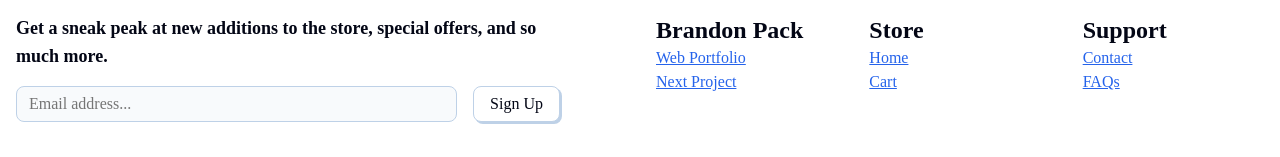
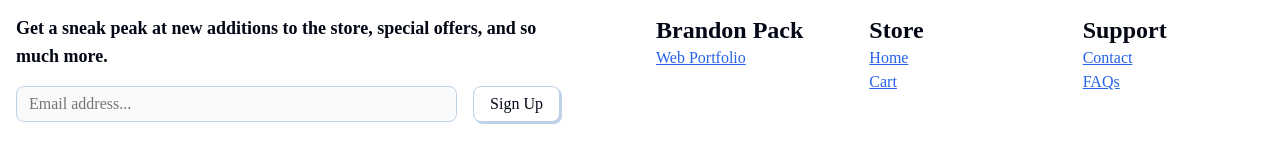
Before and after one commit to brandonpack03/3_stackstore, a Next.js app: page /cart in a window 1280 px wide. Shown: the part 483-640 px from the top of the page. Built offline with nearby package versions, Linux system fonts and the light colour scheme; a web font is replaced by a local one.

Commit message:
Update layout.js

```diff
--- a/app/layout.js
+++ b/app/layout.js
@@ -50,8 +50,8 @@ export default function RootLayout({ children }) {
               <div className="links-container">
                 <div>
                   <h3>Brandon Pack</h3>
-                  <Link href={'/'}>Web Portfolio</Link>
-                  <Link href={'/'}>Next Project</Link>
+                  <Link href={'https://brandonpack.netlify.app/'}>Web Portfolio</Link>
+                  {/* <Link href={'/'}>Next Project</Link> */}
                 </div>
                 <div>
                   <h3>Store</h3>
```
